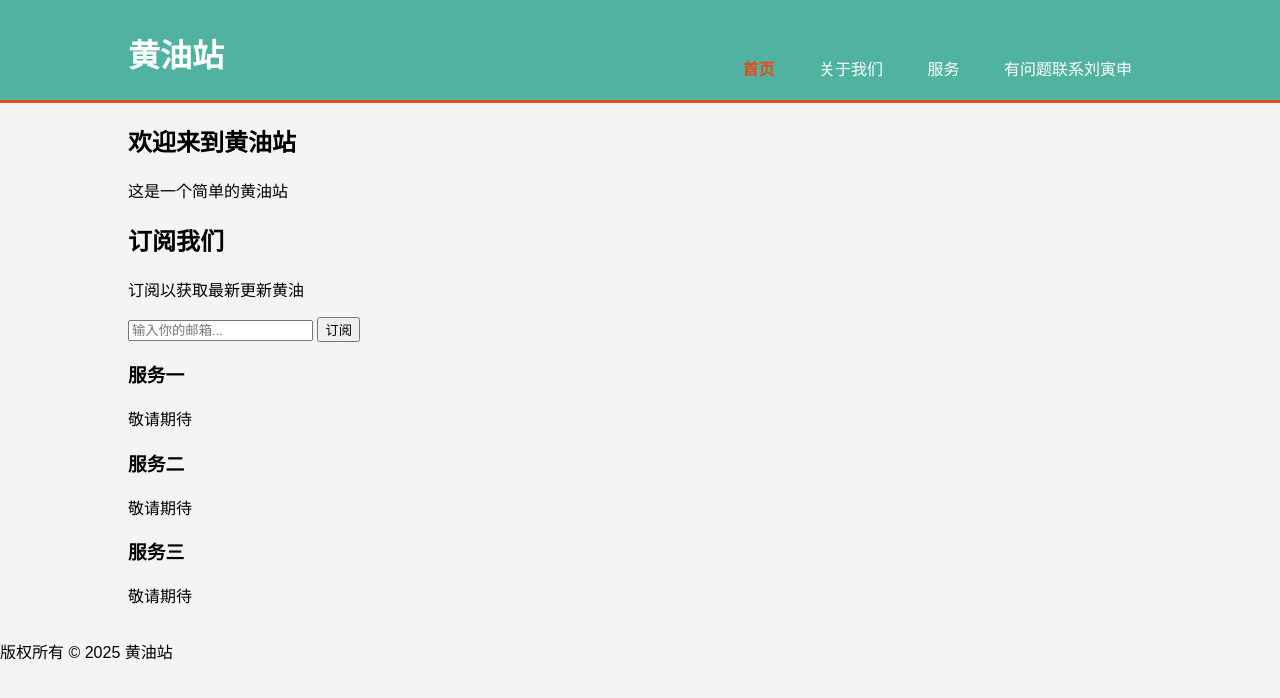
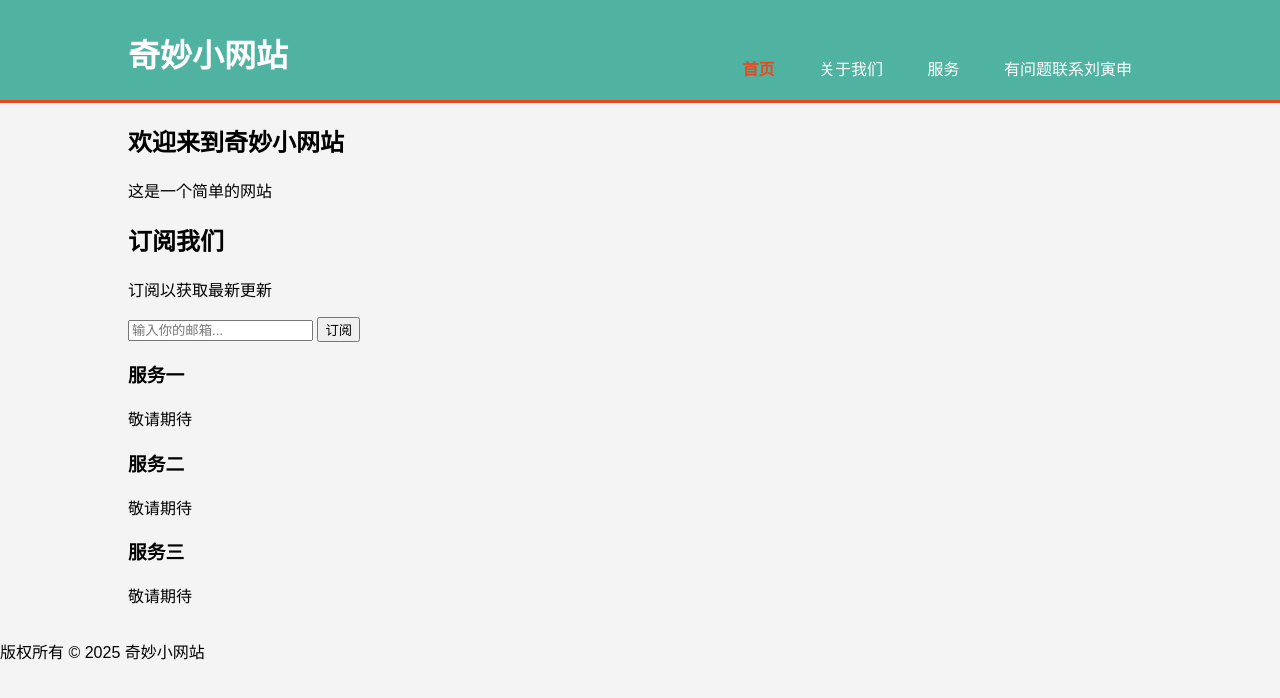
Before and after one commit to bzics/bzics.github.io, a plain HTML site: page index.html in a window 1280 px wide. Drawn offline with Linux system fonts and the light colour scheme.

Commit message:
Update index.html

```diff
--- a/index.html
+++ b/index.html
@@ -3,7 +3,7 @@
 <head>
     <meta charset="UTF-8">
     <meta name="viewport" content="width=device-width, initial-scale=1.0">
-    <title>黄油站</title>
+    <title>奇妙小网站</title>
     <style>
         body {
             font-family: Arial, sans-serif;
@@ -61,7 +61,7 @@
     <header>
         <div class="container">
             <div id="branding">
-                <h1>黄油站</h1>
+                <h1>奇妙小网站</h1>
             </div>
             <nav>
                 <ul>
@@ -76,12 +76,12 @@
 
     <div class="container">
         <section id="showcase">
-            <h1>欢迎来到黄油站</h1>
-            <p>这是一个简单的黄油站</p>
+            <h1>欢迎来到奇妙小网站</h1>
+            <p>这是一个简单的网站</p>
         </section>
         <section id="newsletter">
             <h2>订阅我们</h2>
-            <p>订阅以获取最新更新黄油</p>
+            <p>订阅以获取最新更新</p>
             <form>
                 <input type="email" placeholder="输入你的邮箱...">
                 <button type="submit" class="button_1">订阅</button>
@@ -104,7 +104,7 @@
     </div>
 
     <footer>
-        <p>版权所有 &copy; 2025 黄油站</p>
+        <p>版权所有 &copy; 2025 奇妙小网站</p>
     </footer>
 </body>
 </html>
```
